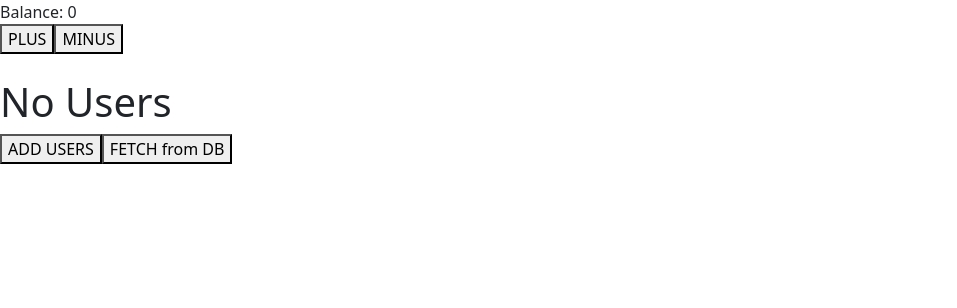
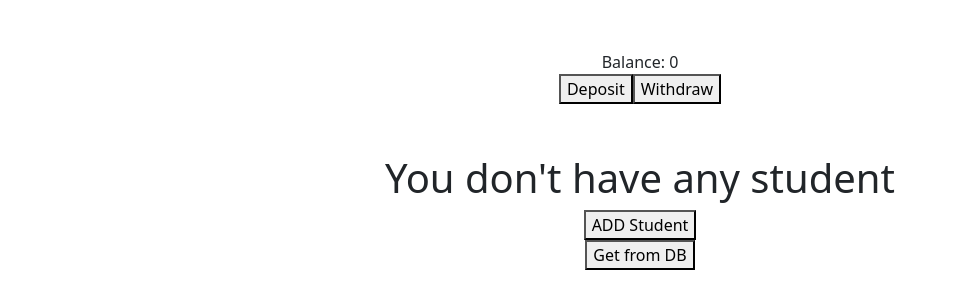
Before and after one commit to Lougles/react-redux, a React (Create React App) app: page / in a window 1280 px wide. Shown: the top 308 px of the page, without its empty margins (0-957 px from the left). Built offline with nearby package versions, Linux system fonts and the light colour scheme.

Commit message:
wrote redux counter and students array with creators, async fetch data with thunk

```diff
--- a/src/App.jsx
+++ b/src/App.jsx
@@ -1,13 +1,13 @@
 import React from 'react';
 import Counter from './components/Counter';
-import User from './components/User';
+import Students from './components/Students';
+
 
 const App = () => {
   return (
     <div>
       <Counter />
-      <br />
-      <User />
+      <Students />
     </div>
   )
 }
--- /dev/null
+++ b/src/asyncAction/fetchStudents.js
@@ -0,0 +1,11 @@
+import { FETCH_STUDENT_CREATOR } from "../store/studentsReducer"
+
+
+export const fetchStudents = () => {
+  return dispatch => {
+  fetch('https://jsonplaceholder.typicode.com/users')
+    .then(response => response.json())
+    .then(json => dispatch(FETCH_STUDENT_CREATOR(json)))
+    .then(res => console.log(res))
+  }
+}
--- a/src/asyncAction/fetchUsers.js
+++ /dev/null
@@ -1,11 +0,0 @@
-import { fetchUserAction } from "../store/userReducer"
-
-
-
-export const fetchUsers = () => {
-  return dispatch => {
-    fetch('https://jsonplaceholder.typicode.com/users')
-      .then(response => response.json())
-      .then(json => dispatch(fetchUserAction(json)))
-  }
-}
--- a/src/components/Counter.js
+++ b/src/components/Counter.js
@@ -1,22 +1,25 @@
 import React from 'react'
 import { useDispatch, useSelector } from 'react-redux'
+import { DEC_CREATOR, INC, INC_CREATOR } from '../store/countReducer';
 
 const Counter = () => {
   const {count} = useSelector(state => state.countReducer);
   const dispatch = useDispatch();
 
-  const Increment = (num) => {
-    dispatch({type: 'plus', payload: num})
-  }
-  const Decrement = (num) => {
-    dispatch({type: 'minus', payload: num})
-  }
+function increment() {
+  dispatch(INC_CREATOR())
+}
+function decrement() {
+  dispatch(DEC_CREATOR())
+}
 
   return (
-    <div>
+    <div style={{display: 'flex', justifyContent: 'center', marginTop: 50, flexDirection: 'column', alignItems: 'center'}}>
       <div>Balance: {count}</div>
-      <button onClick={(num) => Increment(Number(prompt(num)))}>PLUS</button>
-      <button onClick={(num) => Decrement(Number(prompt(num)))}>MINUS</button>
+      <div>
+        <button onClick={() => increment()}>Deposit</button>
+        <button onClick={() => decrement()}>Withdraw</button>
+      </div>
     </div>
   )
 }
--- /dev/null
+++ b/src/components/Students.js
@@ -0,0 +1,44 @@
+import React from 'react'
+import { useDispatch, useSelector } from 'react-redux'
+import { fetchStudents } from '../asyncAction/fetchStudents';
+import { ADD_STUDENT_CREATOR, DELETE_STUDENT_CREATOR } from '../store/studentsReducer';
+
+const Students = () => {
+  const {students} = useSelector(state => state.studentsReducer)
+  const dispatch = useDispatch();
+
+  function addStudent(name) {
+    const newStudent = {
+      name,
+      id: Date.now(),
+    }
+    dispatch(ADD_STUDENT_CREATOR(newStudent))
+  }
+  function deleteStudent(id){
+    dispatch(DELETE_STUDENT_CREATOR(id))
+  }
+
+function getStudent(){
+  dispatch(fetchStudents())
+}
+
+  return (
+    <div style={{display: 'flex', justifyContent: 'center', marginTop: 50, flexDirection: 'column', alignItems: 'center'}}>
+      {students.length > 0 ?
+    <ul>
+      {students.map(student =>
+          <li key={student.id}>{student.name}
+            <button onClick={() => deleteStudent(student.id)}>DELETE</button>
+          </li>
+        )}
+    </ul>
+    :
+    <h1>You don't have any student</h1>
+    }
+    <button onClick={() => addStudent(prompt('Input Name'))}>ADD Student</button>
+    <button onClick={() => getStudent()}>Get from DB</button>
+    </div>
+  )
+}
+
+export default Students
--- a/src/components/User.js
+++ /dev/null
@@ -1,43 +0,0 @@
-import React, { useEffect } from 'react'
-import { useDispatch, useSelector } from 'react-redux';
-import {addUserAction, ADD_USER, removeUserAction, REMOVE_USER} from '../store/userReducer'
-import { v4 as uuidv4 } from 'uuid';
-import { fetchUsers } from '../asyncAction/fetchUsers';
-
-
-const User = () => {
-  const {users} = useSelector(state => state.userReducer);
-  const dispatch = useDispatch();
-
-  useEffect(() => {
-
-  }, [])
-  function addUser(name) {
-    dispatch(addUserAction({name, id: uuidv4()}))
-  }
-  function getUsers() {
-    dispatch(fetchUsers())
-  }
-
-  function removeUser(id) {
-    dispatch(removeUserAction(id))
-  }
-
-  return (
-    <div>
-      {users.length > 0 ?
-      <div>
-        {users.map(user =>
-            <div onClick={() => removeUser(user.id)} key={user.id}>{user.name}</div>
-          )}
-      </div>
-      :
-      <div><h1>No Users</h1></div>
-      }
-      <button onClick={() => addUser(prompt("Input Name","Example: Petya"))}>ADD USERS</button>
-      <button onClick={() => getUsers()}>FETCH from DB</button>
-    </div>
-  )
-}
-
-export default User
--- a/src/index.js
+++ b/src/index.js
@@ -4,11 +4,8 @@ import { Provider } from 'react-redux';
 import App from './App';
 import { store } from './store';
 
-
-
 const root = ReactDOM.createRoot(document.getElementById('root'));
 root.render(
-  //Only provider must have store
   <Provider store={store}>
     <React.StrictMode>
       <App />
--- a/src/store/countReducer.js
+++ b/src/store/countReducer.js
@@ -1,16 +1,23 @@
+
 
 export const initialState = {
   count: 0,
 }
 
+export const INC = "INC"
+export const DEC = "DEC"
 
 export const countReducer = (state = initialState, action) => {
   switch (action.type) {
-    case 'plus':
-    return {...state, count: state.count + action.payload}
-    case 'minus':
-    return {...state, count: state.count - action.payload}
+    case INC:
+      return {...state, count: state.count + 1}
+    case DEC:
+      return {...state, count: state.count - 1}
     default:
       return state;
   }
 }
+
+
+export const INC_CREATOR = () => ({type: INC})
+export const DEC_CREATOR = () => ({type: DEC})
--- /dev/null
+++ b/src/store/studentsReducer.js
@@ -0,0 +1,24 @@
+export const initialState = {
+  students: [],
+}
+
+export const ADD_STUDENT = 'ADD_STUDENT'
+export const FETCH_STUDENT = 'FETCH_STUDENT'
+export const DELETE_STUDENT = 'DELETE_STUDENT'
+
+export const studentsReducer = (state = initialState, action) => {
+  switch (action.type) {
+    case ADD_STUDENT:
+      return {...state, students: [...state.students, action.payload]}
+    case FETCH_STUDENT:
+      return {...state, students: [...state.students, ...action.payload]}
+    case DELETE_STUDENT:
+      return {...state, students: state.students.filter(student => student.id !== action.payload)}
+    default:
+      return state;
+  }
+}
+
+export const ADD_STUDENT_CREATOR = (payload) => ({type: ADD_STUDENT, payload})
+export const DELETE_STUDENT_CREATOR = (payload) => ({type: DELETE_STUDENT, payload})
+export const FETCH_STUDENT_CREATOR = (payload) => ({type: FETCH_STUDENT, payload})
--- a/src/store/userReducer.js
+++ /dev/null
@@ -1,30 +0,0 @@
-
-
-export const initialState = {
-  users: [],
-}
-
-export const ADD_USER = 'ADD_USER';
-export const FETCH_USER = 'FETCH_USER';
-export const REMOVE_USER = 'REMOVE_USER';
-
-
-export const userReducer = (state = initialState, action) => {
-  switch (action.type) {
-    case ADD_USER:
-      return {...state, users: [...state.users, action.payload]}
-    case FETCH_USER:
-      return {...state, users: [...state.users, ...action.payload]}
-    case REMOVE_USER:
-      return {...state, users: state.users.filter(res => res.id !== action.payload)}
-      //both variant is working ()
-      // return {...state, users: [...state.users.filter(res => res.id !== action.payload)]}
-    default:
-      return state;
-  }
-}
-
-
-export const addUserAction = (payload) => ({type: ADD_USER, payload})
-export const fetchUserAction = (payload) => ({type: FETCH_USER, payload})
-export const removeUserAction = (payload) => ({type: REMOVE_USER, payload})
```
Also changed, not shown: src/store/index.js (+6 -7 lines).
